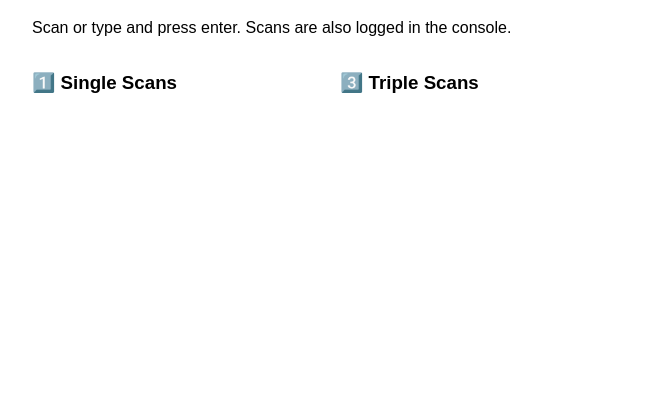
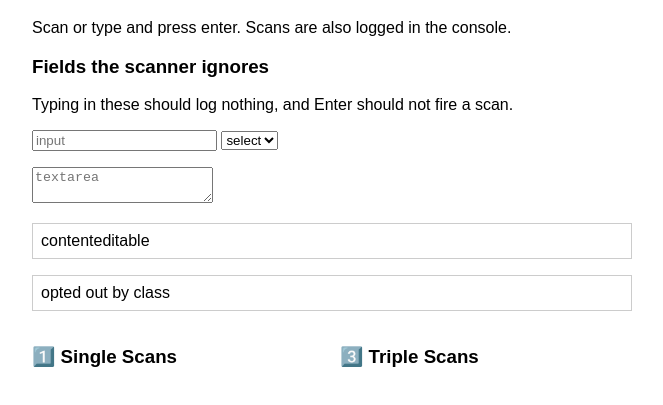
Before and after one commit to angus-mcritchie/scanner, a website with bundled scripts: page index.html in a window 1280 px wide. Shown: the part 61-466 px from the top of the page, without its empty margins (308-971 px from the left). Built offline with nearby package versions, Linux system fonts and the light colour scheme.

Commit message:
fix: ignore textareas, and honour the opt-out class
ignoreSelector was 'input, js-disable-barcode-scan'. The class is missing its
dot, so it parsed as a type selector for a <js-disable-barcode-scan> element
nobody has, leaving the list as effectively just `input`.

Nothing noticed because every opt-out written against that class was also an
<input>, and so matched anyway. A <textarea> is neither: every character typed
into one was appended to the barcode buffer, and the Enter that ends a line
fired the accumulated text as a scan. Reported against a warehouse note field
that could not be typed into.

Adds textarea, select and contenteditable to the list, since all three are
places a person types and none of them were covered, and gives the class the
dot it was always meant to have.

The demo page now carries one of each, so the case that broke is visible in the
only test surface this package has. Documented in the README, whose silence on
the class is part of why the typo survived.

```diff
--- a/Scanner.js
+++ b/Scanner.js
@@ -3,7 +3,14 @@ import ScanType from './ScanType.js';
 
 export default class Scanner {
 
-	static ignoreSelector = 'input, js-disable-barcode-scan';
+	// Fields a person types into, which the scanner must keep its hands off.
+	//
+	// `js-disable-barcode-scan` was missing its dot, so it read as a type selector
+	// for an element nobody has and the list was really just `input`. Every opt-out
+	// using that class happened to be an <input> too, so it went unnoticed until a
+	// <textarea> tried to use it: every character typed was appended to the barcode
+	// buffer, and the Enter ending a line fired the lot as a scan.
+	static ignoreSelector = 'input, textarea, select, [contenteditable="true"], .js-disable-barcode-scan';
 	static ignoreKeys = ['Shift', 'Unidentified'];
 	static finishKey = 'Enter';
 
--- a/index.html
+++ b/index.html
@@ -41,6 +41,16 @@
     <h1>Try scanning</h1>
     <p>Scan or type and press enter. Scans are also logged in the console.</p>
 
+    <h3>Fields the scanner ignores</h3>
+    <p>Typing in these should log nothing, and Enter should not fire a scan.</p>
+    <p>
+        <input type="text" placeholder="input">
+        <select><option>select</option></select>
+    </p>
+    <p><textarea rows="2" placeholder="textarea"></textarea></p>
+    <p><span contenteditable="true" style="display:block;border:1px solid #ccc;padding:.5rem;">contenteditable</span></p>
+    <p><span class="js-disable-barcode-scan" contenteditable="true" style="display:block;border:1px solid #ccc;padding:.5rem;">opted out by class</span></p>
+
     <div id="log-container">
         <div>
             <h3>1️⃣ Single Scans</h3>
--- a/package.json
+++ b/package.json
@@ -1,6 +1,6 @@
 {
   "name": "@gooby/scanner",
-  "version": "1.2.1",
+  "version": "1.2.2",
   "description": "Detect barcode scanner scans and add custom actions for burst scans",
   "main": "index.js",
   "scripts": {
```
Also changed, not shown: README.md.
